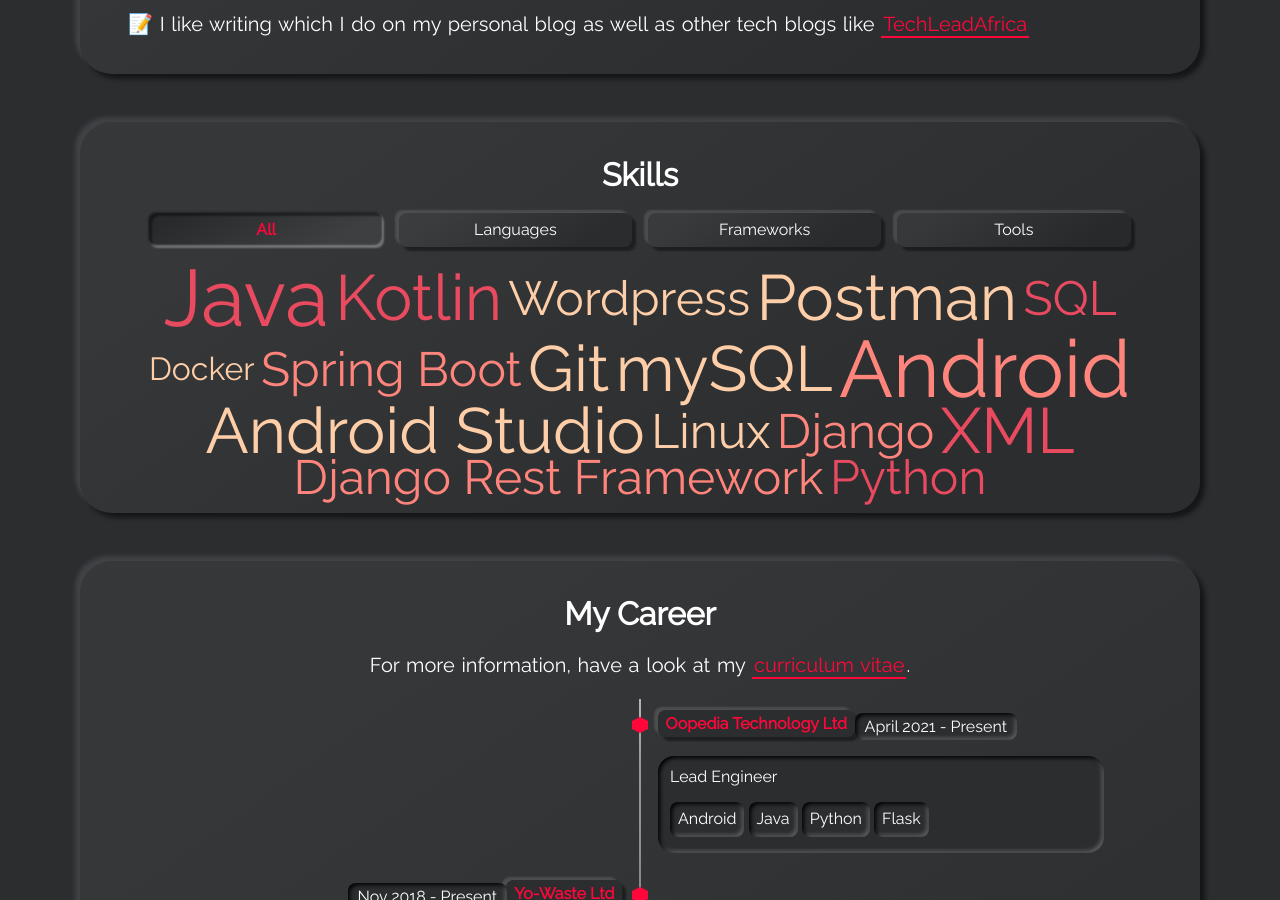
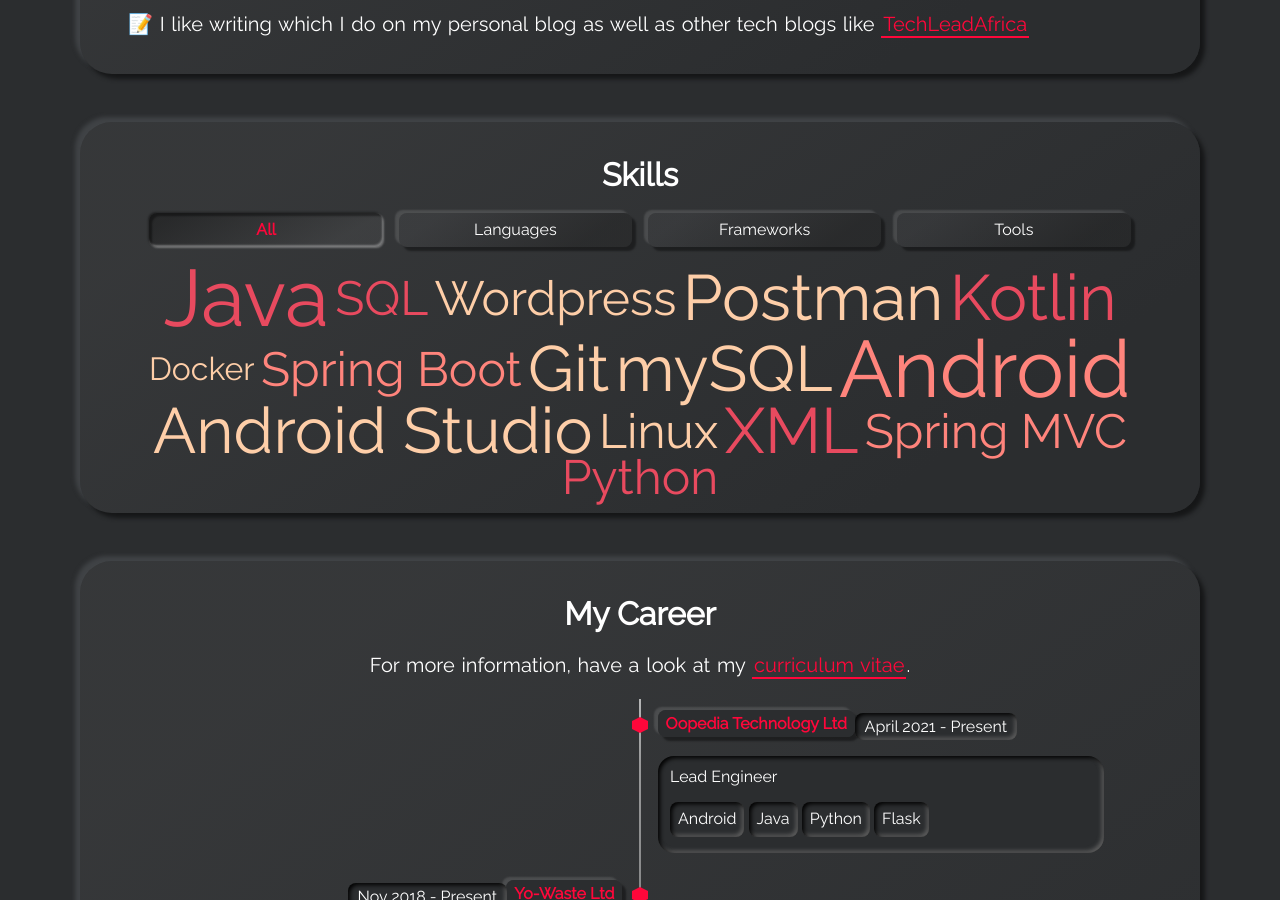
Before and after one commit to giddy-mpungu/giddy-mpungu.github.io, a Jekyll site: the page built from index.html, in a window 1280 px wide and 900 px high, scrolled down 1338 px. Built offline with Jekyll 4.4.1, drawn with Linux system fonts in a browser that asks for light colours.

Commit message:
Update skills-frameworks.yml

```diff
--- a/_data/skills-frameworks.yml
+++ b/_data/skills-frameworks.yml
@@ -5,14 +5,11 @@
 # - name: Framework
 #   weight: 5
 
-- name: Django
+- name: Spring MVC
   weight: 3
 
 - name: Spring Boot
   weight: 3
 
-- name: Django Rest Framework
-  weight: 3
-
 - name: Android
   weight: 5
```
